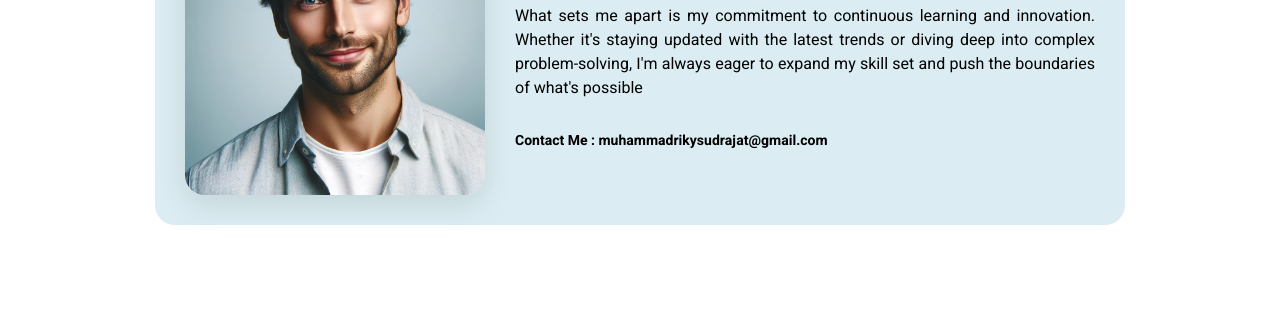
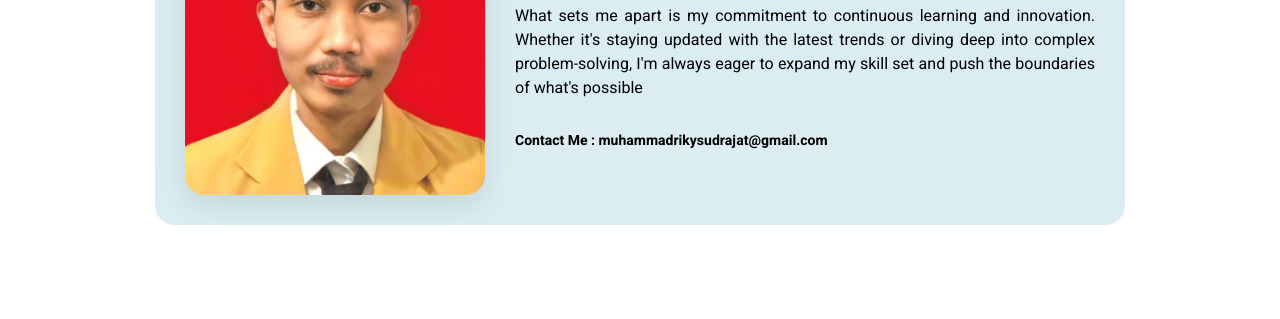
Before and after one commit to rikyshu/portofolio, a plain HTML site: page about.html in a window 1280 px wide. Shown: the part 392-711 px from the top of the page. Drawn offline with nearby package versions, Linux system fonts and the light colour scheme.

Commit message:
new commit

```diff
--- a/about.html
+++ b/about.html
@@ -29,7 +29,7 @@
 
     <div class="content">
         <div class="container">
-            <img src="assets/profile-2.png">
+            <img src="assets/profile-1.jpeg">
             <div class="about">
                 <h2>I'm Muhammad Riky</h2>
                 <p>What sets me apart is my commitment to continuous learning and innovation. Whether it's staying updated with the latest trends or diving deep into complex problem-solving, I'm always eager to expand my skill set and push the boundaries of what's possible</p>
```
